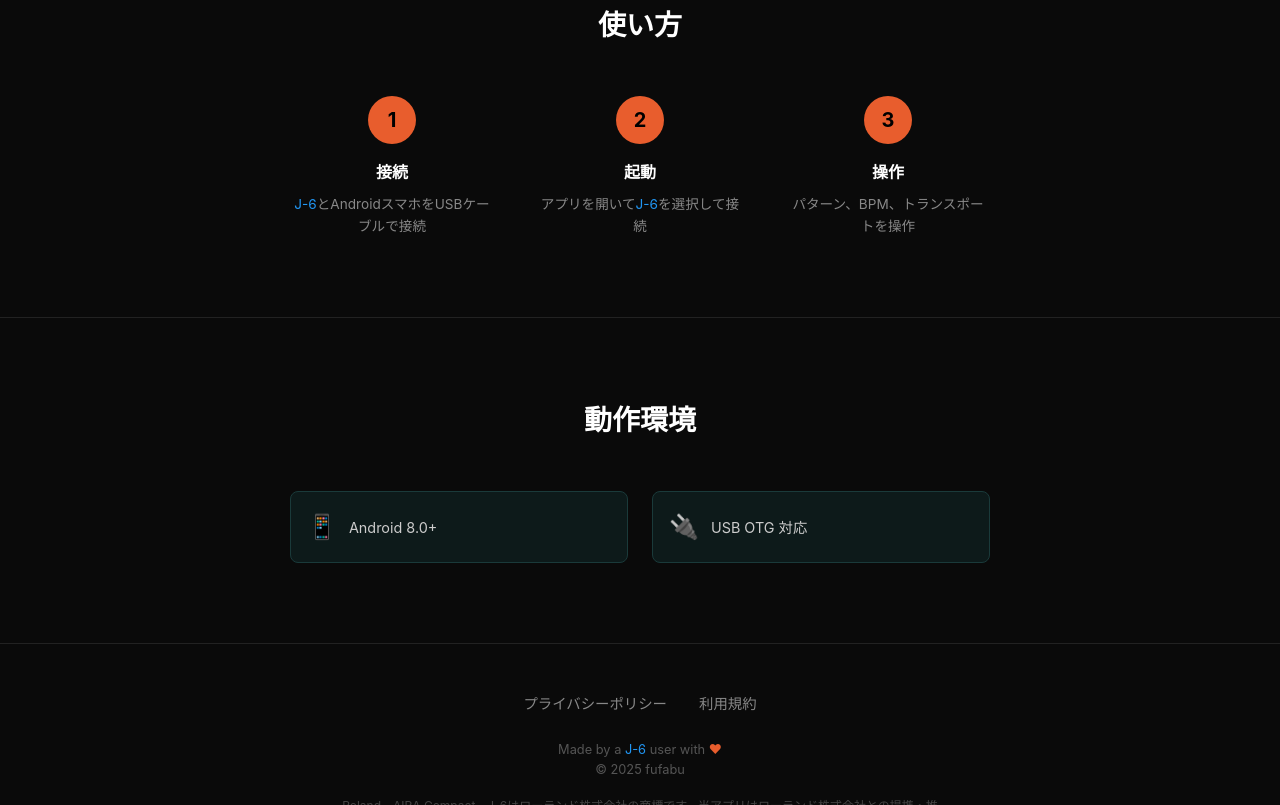
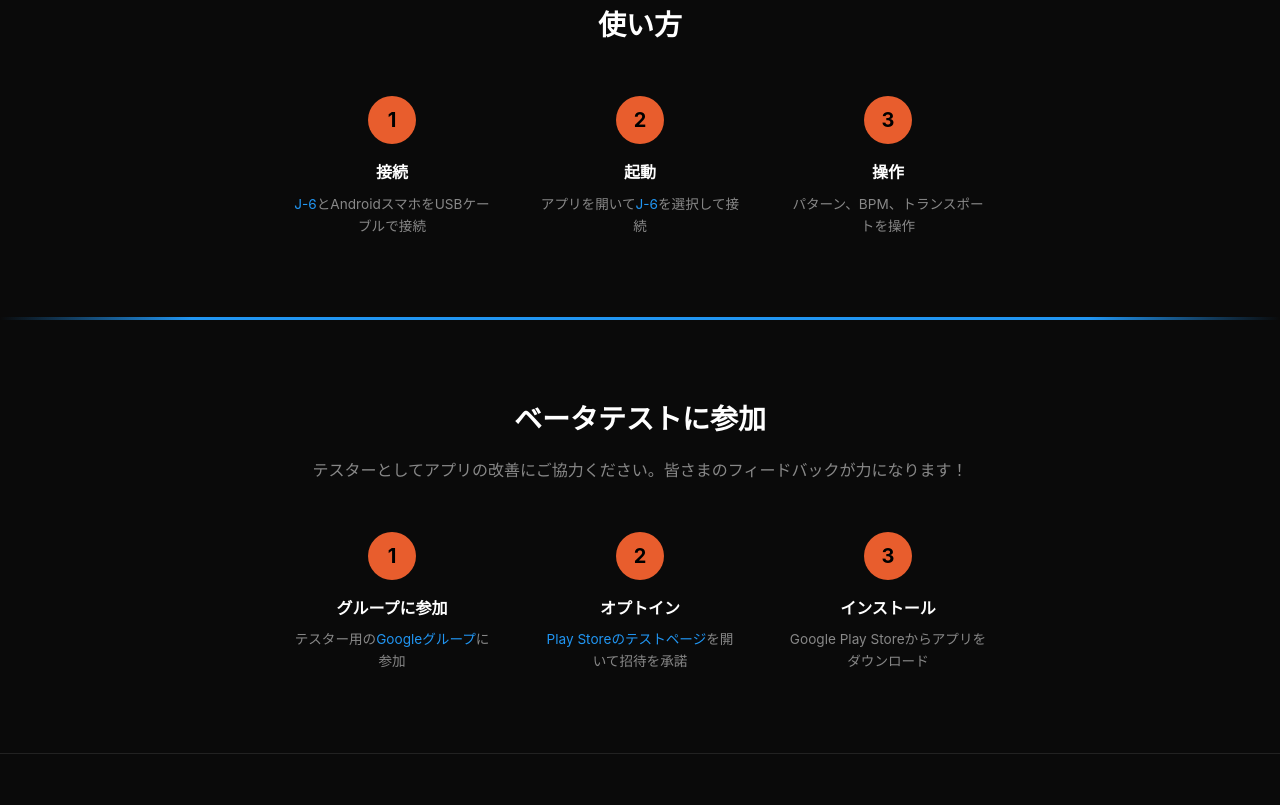
Before and after one commit to fufabu/fufabu.github.io, a plain HTML site: page companion-for-j6/ja/index.html in a window 1280 px wide. Shown: the part 1995-2800 px from the top of the page. Drawn offline with Linux system fonts and the light colour scheme.

Commit message:
Add beta tester recruitment section
- Change main CTA to Google Group link
- Add "Join the Beta Test" section with 3-step instructions
- Update both EN and JA pages

🤖 Generated with [Claude Code](https://claude.com/claude-code)

Co-Authored-By: Claude <noreply@anthropic.com>

```diff
--- a/companion-for-j6/ja/index.html
+++ b/companion-for-j6/ja/index.html
@@ -333,6 +333,38 @@
       font-size: 0.85rem;
     }
 
+    /* Beta Test */
+    .beta-test {
+      padding: 80px 0;
+      border-top: none;
+      background-image: linear-gradient(to right, transparent, #2196F3 15%, #2196F3 85%, transparent);
+      background-size: 100% 3px;
+      background-position: top;
+      background-repeat: no-repeat;
+    }
+
+    .beta-test h2 {
+      font-size: 1.75rem;
+      font-weight: 600;
+      text-align: center;
+      margin-bottom: 16px;
+    }
+
+    .beta-description {
+      text-align: center;
+      color: #888;
+      margin-bottom: 48px;
+    }
+
+    .beta-test .step p a {
+      color: #2196F3;
+      text-decoration: none;
+    }
+
+    .beta-test .step p a:hover {
+      text-decoration: underline;
+    }
+
     /* Requirements */
     .requirements {
       padding: 80px 0;
@@ -446,14 +478,11 @@
         <img src="../images/hero-logo.png" alt="Companion for J-6" class="hero-logo">
         <p class="tagline">Roland AIRA Compact <span class="j6-brand">J-6</span>用コンパニオンアプリ</p>
         <div class="cta-buttons">
-          <a href="https://play.google.com/apps/testing/com.fufabu.cj6" class="btn btn-primary" target="_blank" rel="noopener">
+          <a href="https://groups.google.com/g/j6-companion-testers" class="btn btn-primary" target="_blank" rel="noopener">
             <svg width="20" height="20" viewBox="0 0 24 24" fill="currentColor">
-              <path d="M6,18c0,0.55 0.45,1 1,1h1v3.5C8,23.33 8.67,24 9.5,24s1.5,-0.67 1.5,-1.5V19h2v3.5c0,0.83 0.67,1.5 1.5,1.5s1.5,-0.67 1.5,-1.5V19h1c0.55,0 1,-0.45 1,-1V8H6V18zM3.5,8C2.67,8 2,8.67 2,9.5v7c0,0.83 0.67,1.5 1.5,1.5S5,17.33 5,16.5v-7C5,8.67 4.33,8 3.5,8zM20.5,8c-0.83,0 -1.5,0.67 -1.5,1.5v7c0,0.83 0.67,1.5 1.5,1.5s1.5,-0.67 1.5,-1.5v-7C22,8.67 21.33,8 20.5,8zM15.53,2.16l1.3,-1.3c0.2,-0.2 0.2,-0.51 0,-0.71 -0.2,-0.2 -0.51,-0.2 -0.71,0l-1.48,1.48C13.85,1.23 12.95,1 12,1c-0.96,0 -1.86,0.23 -2.66,0.63L7.85,0.15c-0.2,-0.2 -0.51,-0.2 -0.71,0 -0.2,0.2 -0.2,0.51 0,0.71l1.31,1.31C6.97,3.26 6,5.01 6,7h12C18,5.01 17.03,3.25 15.53,2.16zM10,5H9V4h1V5zM15,5h-1V4h1V5z"/>
+              <path d="M12 12c2.21 0 4-1.79 4-4s-1.79-4-4-4-4 1.79-4 4 1.79 4 4 4zm0 2c-2.67 0-8 1.34-8 4v2h16v-2c0-2.66-5.33-4-8-4z"/>
             </svg>
-            <svg width="20" height="20" viewBox="0 0 24 24" fill="currentColor">
-              <path d="M3,20.5V3.5C3,2.91 3.34,2.39 3.84,2.15L13.69,12L3.84,21.85C3.34,21.6 3,21.09 3,20.5M16.81,15.12L6.05,21.34L14.54,12.85L16.81,15.12M20.16,10.81C20.5,11.08 20.75,11.5 20.75,12C20.75,12.5 20.53,12.9 20.18,13.18L17.89,14.5L15.39,12L17.89,9.5L20.16,10.81M6.05,2.66L16.81,8.88L14.54,11.15L6.05,2.66Z"/>
-            </svg>
-            ベータテストに参加
+            テスターになる
           </a>
           <a href="https://docs.google.com/forms/d/e/1FAIpQLSfruGPGRv7InIqT-QEoB1GO8S3wMpP2erSfWiWOQyY-VkxkOg/viewform" class="btn btn-secondary" target="_blank" rel="noopener">
             フィードバック
@@ -552,6 +581,30 @@
       </div>
     </section>
 
+    <section class="beta-test">
+      <div class="container">
+        <h2>ベータテストに参加</h2>
+        <p class="beta-description">テスターとしてアプリの改善にご協力ください。皆さまのフィードバックが力になります！</p>
+        <div class="steps">
+          <div class="step">
+            <div class="step-number">1</div>
+            <h3>グループに参加</h3>
+            <p>テスター用の<a href="https://groups.google.com/g/j6-companion-testers" target="_blank" rel="noopener">Googleグループ</a>に参加</p>
+          </div>
+          <div class="step">
+            <div class="step-number">2</div>
+            <h3>オプトイン</h3>
+            <p><a href="https://play.google.com/apps/testing/com.fufabu.cj6" target="_blank" rel="noopener">Play Storeのテストページ</a>を開いて招待を承諾</p>
+          </div>
+          <div class="step">
+            <div class="step-number">3</div>
+            <h3>インストール</h3>
+            <p>Google Play Storeからアプリをダウンロード</p>
+          </div>
+        </div>
+      </div>
+    </section>
+
     <section class="requirements">
       <div class="container">
         <h2>動作環境</h2>
```
Also changed, not shown: companion-for-j6/index.html (+59 -6 lines).
